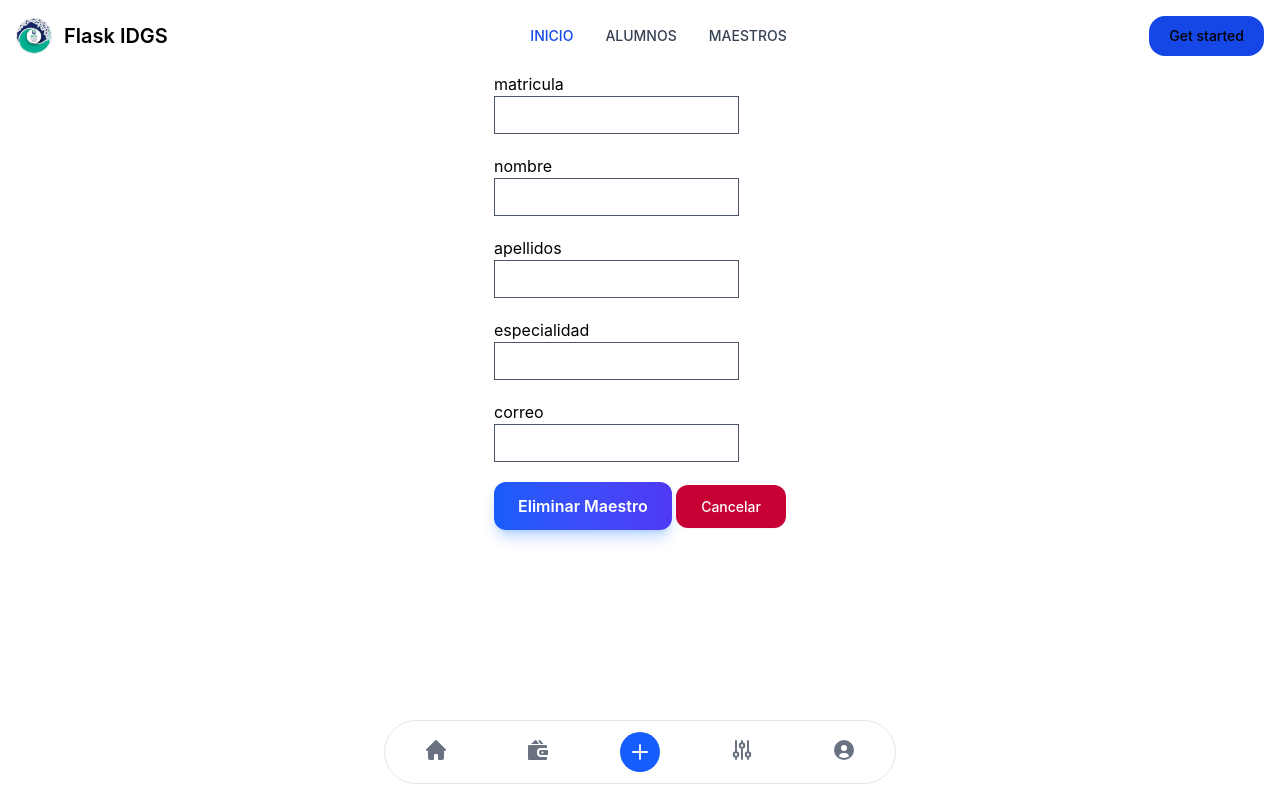
After one commit to IDGS-801-23001514/FlaskBDIDGS801, a Flask app: page /eliminarM in a window 1280 px wide. The commit adds this page. Run offline with Flask 3, Linux system fonts and the light colour scheme; data that the repository does not hold is empty; parts of the project's set-up code (start-up, migrations or seed data) failed here and were passed over; some libraries are stand-ins or nearby versions.

Commit message:
ABC MAESTROS 04/03/2026

```diff
--- a/app.py
+++ b/app.py
@@ -5,10 +5,14 @@ from flask import g
 from config import DevelopmentConfig
 import forms
 from models import db, Alumnos
+from maestros.routes import maestros
+from alumnos.routes import alumno
 from flask_migrate import Migrate
 
 app = Flask(__name__)
 app.config.from_object(DevelopmentConfig)
+app.register_blueprint(maestros)#registra el blueprint de maestros
+app.register_blueprint(alumno)#registra el blueprint de alumnos
 csrf=CSRFProtect()
 db.init_app(app)
 migrate=Migrate(app,db)
@@ -18,91 +22,9 @@ migrate=Migrate(app,db)
 def pagina_no_encontrada(error):
     return render_template("404.html"), 404
 
-@app.route("/alumnos", methods=['GET','POST'])
-def alumnos():
-    create_form=forms.UserForm2(request.form)
-    if request.method=='POST':
-        alum=Alumnos(nombre=create_form.nombre.data,
-                     apellidos=create_form.apellidos.data,
-                     email=create_form.email.data,
-                     telefono=create_form.telefono.data)
-        db.session.add(alum)
-        db.session.commit()
-        return redirect(url_for('index'))
-    return render_template("alumnos.html", form=create_form)
-
-@app.route('/detalles', methods=['GET','POST'])
-def detalles():
-    create_form=forms.UserForm2(request.form)
-    if request.method=='GET':
-        id = int(request.args.get("id"))
-        #select * from alumnos where id==id
-        alum1=db.session.query(Alumnos).filter(Alumnos.id==id).first()
-        id=request.args.get('id')
-        nombre=alum1.nombre
-        apellidos=alum1.apellidos
-        email=alum1.email
-        telefono=alum1.telefono
-
-    return render_template('detalles.html', id=id,nombre=nombre,apellidos=apellidos,email=email,telefono=telefono,form=create_form)
-
-@app.route('/modificar', methods=['GET','POST'])
-def modificar():
-    create_form=forms.UserForm2(request.form)
-    if request.method=='GET':
-        id=request.args.get('id')
-        # select * from alumnos where id==id
-        alum1=db.session.query(Alumnos).filter(Alumnos.id==id).first()
-        create_form.id.data=request.args.get('id')
-        create_form.nombre.data=str.rstrip(alum1.nombre)
-        create_form.apellidos.data=alum1.apellidos
-        create_form.email.data=alum1.email
-        create_form.telefono.data=alum1.telefono
-    if request.method=='POST':
-        id=create_form.id.data
-        alum1=db.session.query(Alumnos).filter(Alumnos.id==id).first()
-        alum1.id=id
-        alum1.nombre=str.rstrip(create_form.nombre.data)
-        alum1.apellidos=create_form.apellidos.data
-        alum1.email=create_form.email.data
-        alum1.telefono=create_form.telefono.data
-        db.session.add(alum1)
-        db.session.commit()
-        return redirect(url_for('index'))
-    return render_template('modificar.html',form=create_form)
-
-@app.route("/eliminar", methods=['GET','POST'])
-def eliminar():
-    create_form=forms.UserForm2(request.form)
-    if request.method =='GET':
-        id= request.args.get('id')
-        alumn1=db.session.query(Alumnos).filter(Alumnos.id==id).first()
-        if alumn1:
-            create_form.id.data=alumn1.id
-            create_form.nombre.data=alumn1.nombre
-            create_form.apellidos.data=alumn1.apellidos
-            create_form.email.data=alumn1.email
-            create_form.telefono.data=alumn1.telefono
-            return render_template("eliminar.html", form=create_form)
-
-    if request.method=='POST':
-            id=create_form.id.data
-            alumn=db.session.query(Alumnos).filter(Alumnos.id==id).first()
-            if alumn:
-                db.session.delete(alumn)
-                db.session.commit()
-            return redirect(url_for('index'))
-    return render_template("eliminar.html", form=create_form)
-
-
 @app.route("/")
-@app.route("/index")
-def index():
-    create_form=forms.UserForm2(request.form)
-    #ORM select * from alumnos
-    alumno=Alumnos.query.all()
-    return render_template("index.html",form=create_form, alumno=alumno)
-
+def inicio():
+    return render_template("inicio.html")
 
 if __name__ == '__main__':
     csrf.init_app(app)
--- a/forms.py
+++ b/forms.py
@@ -22,3 +22,23 @@ class UserForm2(Form):
         validators.DataRequired(message="El telefono es requerido"),
         validators.DataRequired(message="Ingrese un telefono valido")
     ])
+
+
+class UserForm(Form):
+    matricula = IntegerField("matricula", [
+    validators.DataRequired(message="La matrícula es requerida")
+    ])
+    nombre=StringField("nombre",[
+        validators.DataRequired(message="El nombre es requerido"),
+        validators.length(min=4,max=20,message="requiere min =4 y max = 20")
+    ])
+    apellidos=StringField("apellidos",[
+        validators.DataRequired(message="Los apellidos son requeridos")
+    ])
+    especialidad=StringField("especialidad",[
+        validators.DataRequired(message="La especialidad es requerida")
+    ])
+    email=EmailField("correo",[
+        validators.DataRequired(message="El correo es requerido"),
+        validators.Email(message="Ingrese un correo valido")
+    ])
--- /dev/null
+++ b/maestros/routes.py
@@ -0,0 +1,107 @@
+from . import maestros
+
+
+from flask import Flask, render_template, request, redirect, url_for
+from flask import flash
+from flask_wtf.csrf import CSRFProtect
+from flask import g
+from config import DevelopmentConfig
+import forms
+from models import db, Maestros
+from maestros.routes import maestros
+from flask_migrate import Migrate
+
+@maestros.route('/perfil/<nombre>')
+def perfil(nombre):
+    return f"Perfil de {nombre}"
+
+@maestros.route('/detallesM', methods=['GET','POST'])
+def detalles():
+    create_form=forms.UserForm(request.form)
+    if request.method=='GET':
+        matricula = int(request.args.get("matricula"))
+        #select * from maestros where matricula==matricula
+        maes1=db.session.query(Maestros).filter(Maestros.matricula==matricula).first()
+        matricula=request.args.get('matricula')
+        nombre=maes1.nombre
+        apellidos=maes1.apellidos
+        especialidad=maes1.especialidad
+        email=maes1.email
+
+
+    return render_template('maestros/detallesMaes.html', matricula=matricula,nombre=nombre,apellidos=apellidos,especialidad=especialidad,email=email,form=create_form)
+
+
+@maestros.route('/modificarM', methods=['GET','POST'])
+def modificar():
+    create_form=forms.UserForm(request.form)
+    if request.method=='GET':
+        matricula=request.args.get('matricula')
+        # select * from maestros where matricula==matricula
+        maes1=db.session.query(Maestros).filter(Maestros.matricula==matricula).first()
+        create_form.matricula.data=request.args.get('matricula')
+        create_form.nombre.data=str.rstrip(maes1.nombre)
+        create_form.apellidos.data=maes1.apellidos
+        create_form.especialidad.data=maes1.especialidad
+        create_form.email.data=maes1.email
+
+    if request.method=='POST':
+        matricula=create_form.matricula.data
+        maes1=db.session.query(Maestros).filter(Maestros.matricula==matricula).first()
+        maes1.matricula=matricula
+        maes1.nombre=str.rstrip(create_form.nombre.data)
+        maes1.apellidos=create_form.apellidos.data
+        maes1.especialidad=create_form.especialidad.data
+        maes1.email=create_form.email.data
+
+        db.session.add(maes1)
+        db.session.commit()
+        return redirect(url_for('maestros.listadoMaes'))
+    return render_template('maestros/modificarMaes.html',form=create_form)
+
+@maestros.route("/eliminarM", methods=['GET','POST'])
+def eliminar():
+    create_form=forms.UserForm(request.form)
+    if request.method =='GET':
+        matricula= request.args.get('matricula')
+        maes1=db.session.query(Maestros).filter(Maestros.matricula==matricula).first()
+        if maes1:
+            create_form.matricula.data=maes1.matricula
+            create_form.nombre.data=maes1.nombre
+            create_form.apellidos.data=maes1.apellidos
+            create_form.especialidad.data=maes1.especialidad
+            create_form.email.data=maes1.email
+
+            return render_template("maestros/eliminarMaes.html", form=create_form)
+
+    if request.method=='POST':
+            matricula=create_form.matricula.data
+            maes=db.session.query(Maestros).filter(Maestros.matricula==matricula).first()
+            if maes:
+                db.session.delete(maes)
+                db.session.commit()
+            return redirect(url_for('maestros.listadoMaes'))
+    return render_template("maestros/eliminarMaes.html", form=create_form)
+
+
+@maestros.route("/maestros", methods=['GET','POST'])
+def maestro():
+    create_form=forms.UserForm(request.form)
+    if request.method=='POST':
+        maes=Maestros(matricula=create_form.matricula.data,
+                     nombre=create_form.nombre.data,
+                     apellidos=create_form.apellidos.data,
+                     especialidad=create_form.especialidad.data,
+                     email=create_form.email.data)
+        db.session.add(maes)
+        db.session.commit()
+        return redirect(url_for('maestros.listadoMaes'))
+    return render_template("maestros/maestros.html", form=create_form)
+
+@maestros.route("/listadoMaes")
+def listadoMaes():
+    create_form=forms.UserForm(request.form)
+    #ORM select * from maestros
+    maestro=Maestros.query.all()
+    print("DATOS:", maestro)
+    return render_template("maestros/listadoMaes.html",form=create_form, maestro=maestro)
--- a/templates/alumnos.html
+++ b/templates/alumnos/alumnos.html
@@ -34,7 +34,7 @@
         Guardar Alumno
     </button>
 
-    <a href="{{ url_for('index') }}"
+    <a href="{{ url_for('alumno.index') }}"
        class="flex-1 text-white bg-danger border border-transparent
               hover:bg-danger-strong focus:ring-4 focus:ring-danger-medium
               shadow-xs font-medium rounded-xl text-sm
--- a/templates/detalles.html
+++ b/templates/alumnos/detalles.html
@@ -17,7 +17,7 @@
     <h5 class="mt-6 mb-2 text-2xl font-semibold tracking-tight text-heading">APATERNO: {{apellidos}}</h5>
     <h5 class="mt-6 mb-2 text-2xl font-semibold tracking-tight text-heading">EMAIL: {{email}}</h5>
     <h5 class="mt-6 mb-2 text-2xl font-semibold tracking-tight text-heading">TELEFONO: {{telefono}}</h5>
-    <a href="{{ url_for('index') }}" class="inline-flex items-center text-body bg-neutral-secondary-medium box-border border border-default-medium hover:bg-neutral-tertiary-medium hover:text-heading focus:ring-4 focus:ring-neutral-tertiary shadow-xs font-medium leading-5 rounded-base text-sm px-4 py-2.5 focus:outline-none">
+    <a href="{{ url_for('alumno.index') }}" class="inline-flex items-center text-body bg-neutral-secondary-medium box-border border border-default-medium hover:bg-neutral-tertiary-medium hover:text-heading focus:ring-4 focus:ring-neutral-tertiary shadow-xs font-medium leading-5 rounded-base text-sm px-4 py-2.5 focus:outline-none">
         Regresar
         <svg class="w-4 h-4 ms-1.5 rtl:rotate-180 -me-0.5" aria-hidden="true" xmlns="http://www.w3.org/2000/svg" width="24" height="24" fill="none" viewBox="0 0 24 24"><path stroke="currentColor" stroke-linecap="round" stroke-linejoin="round" stroke-width="2" d="M19 12H5m14 0-4 4m4-4-4-4"/></svg>
     </a>
--- a/templates/modificar.html
+++ b/templates/alumnos/eliminar.html
@@ -35,10 +35,10 @@
                transform hover:-translate-y-0.5
                active:scale-95
                transition-all duration-300 ease-in-out">
-        Guardar Alumno
+        Eliminar Alumno
     </button>
 
-    <a href="{{ url_for('index') }}"
+    <a href="{{ url_for('alumno.index') }}"
        class="flex-1 text-white bg-danger border border-transparent
               hover:bg-danger-strong focus:ring-4 focus:ring-danger-medium
               shadow-xs font-medium rounded-xl text-sm
--- a/templates/layout.html
+++ b/templates/layout.html
@@ -34,21 +34,19 @@
                 <ul
                     class="flex flex-col p-4 mt-4 border border-gray-100 rounded-lg bg-gray-50 md:flex-row md:space-x-8 md:mt-0 md:text-sm md:font-medium md:border-0 md:bg-white dark:bg-gray-800 md:dark:bg-gray-900 dark:border-gray-700">
                     <li>
-                        <a href="#"
+                        <a href="{{ url_for('inicio') }}"
                             class="block py-2 pl-3 pr-4 text-white bg-blue-700 rounded-sm md:bg-transparent md:text-blue-700 md:p-0 dark:text-white"
-                            aria-current="page">Home</a>
+                            aria-current="page">INICIO</a>
                     </li>
                     <li>
-                        <a href="#"
-                            class="block py-2 pl-3 pr-4 text-gray-700 rounded-sm hover:bg-gray-100 md:hover:bg-transparent md:hover:text-blue-700 md:p-0 md:dark:hover:text-white dark:text-gray-400 dark:hover:bg-gray-700 dark:hover:text-white md:dark:hover:bg-transparent dark:border-gray-700">About</a>
+                        <a href="{{ url_for('alumno.index') }}"
+                            class="block py-2 pl-3 pr-4 text-gray-700 rounded-sm hover:bg-gray-100 md:hover:bg-transparent md:hover:text-blue-700 md:p-0 md:dark:hover:text-white dark:text-gray-400 dark:hover:bg-gray-700 dark:hover:text-white md:dark:hover:bg-transparent dark:border-gray-700"
+                            >ALUMNOS</a>
                     </li>
                     <li>
-                        <a href="#"
-                            class="block py-2 pl-3 pr-4 text-gray-700 rounded-sm hover:bg-gray-100 md:hover:bg-transparent md:hover:text-blue-700 md:p-0 md:dark:hover:text-white dark:text-gray-400 dark:hover:bg-gray-700 dark:hover:text-white md:dark:hover:bg-transparent dark:border-gray-700">Services</a>
-                    </li>
-                    <li>
-                        <a href="#"
-                            class="block py-2 pl-3 pr-4 text-gray-700 rounded-sm hover:bg-gray-100 md:hover:bg-transparent md:hover:text-blue-700 md:p-0 md:dark:hover:text-white dark:text-gray-400 dark:hover:bg-gray-700 dark:hover:text-white md:dark:hover:bg-transparent dark:border-gray-700">Contact</a>
+                        <a href="{{ url_for('maestros.listadoMaes') }}"
+                            class="block py-2 pl-3 pr-4 text-gray-700 rounded-sm hover:bg-gray-100 md:hover:bg-transparent md:hover:text-blue-700 md:p-0 md:dark:hover:text-white dark:text-gray-400 dark:hover:bg-gray-700 dark:hover:text-white md:dark:hover:bg-transparent dark:border-gray-700"
+                            >MAESTROS</a>
                     </li>
                 </ul>
             </div>
--- /dev/null
+++ b/templates/maestros/eliminarMaes.html
@@ -0,0 +1,53 @@
+{%extends "layout.html"%}
+{%block container %}
+{% import "_macros.html" as macros %}
+<body>
+
+<form method="POST" action="" class="max-w-sm mx-auto space-y-4">
+    {{ form.csrf_token }}
+<input type="hidden" name="csrf_token" value="{{csrf_token()}}"/>
+
+    <div  class="relative z-0 w-full mb-5 group">
+        {{macros.campoNuevo(form.matricula, class="block mb-2.5 text-sm font-medium text-heading",readonly=true )}}
+    </div>
+
+    <div class="relative z-0 w-full mb-5 group">
+        {{macros.campoNuevo(form.nombre, class="block mb-2.5 text-sm font-medium text-heading" )}}
+    </div>
+
+    <div class="relative z-0 w-full mb-5 group">
+        {{macros.campoNuevo(form.apellidos, class="block mb-2.5 text-sm font-medium text-heading" )}}
+    </div>
+    <div class="relative z-0 w-full mb-5 group">
+        {{macros.campoNuevo(form.especialidad, class="block mb-2.5 text-sm font-medium text-heading" )}}
+    </div>
+    <div class="relative z-0 w-full mb-5 group">
+        {{macros.campoNuevo(form.email, class="block mb-2.5 text-sm font-medium text-heading" )}}
+    </div>
+
+
+    <div>
+     <button type="submit"
+        class="flex-1 py-3 px-6 text-white font-semibold rounded-xl
+               bg-gradient-to-r from-blue-600 to-indigo-600
+               shadow-lg shadow-blue-500/30
+               hover:from-blue-700 hover:to-indigo-700
+               hover:shadow-xl hover:shadow-blue-500/40
+               transform hover:-translate-y-0.5
+               active:scale-95
+               transition-all duration-300 ease-in-out">
+        Eliminar Maestro
+    </button>
+
+    <a href="{{ url_for('maestros.listadoMaes') }}"
+       class="flex-1 text-white bg-danger border border-transparent
+              hover:bg-danger-strong focus:ring-4 focus:ring-danger-medium
+              shadow-xs font-medium rounded-xl text-sm
+              px-6 py-3 text-center
+              active:scale-95 transition-all duration-300 ease-in-out">
+        Cancelar
+    </a>
+</div>
+</form>
+</body>
+{%endblock%}
```
Also changed, not shown: alumnos/__init__.py (added, +8 -0 lines), alumnos/routes.py (added, +93 -0 lines), maestros/__init__.py (added, +8 -0 lines), migrations/versions/d4f3d3fe4d4e_crear_tabla_maestros.py (added, +35 -0 lines), models.py (+8 -0 lines), templates/alumnos/index.html (added, +71 -0 lines), templates/alumnos/modificar.html (added, +52 -0 lines), templates/inicio.html (added, +34 -0 lines), templates/maestros/detallesMaes.html (added, +28 -0 lines), templates/maestros/listadoMaes.html (renamed from templates/index.html, +17 -11 lines), templates/maestros/maestros.html (renamed from templates/eliminar.html, +8 -10 lines), templates/maestros/modificarMaes.html (added, +53 -0 lines).
